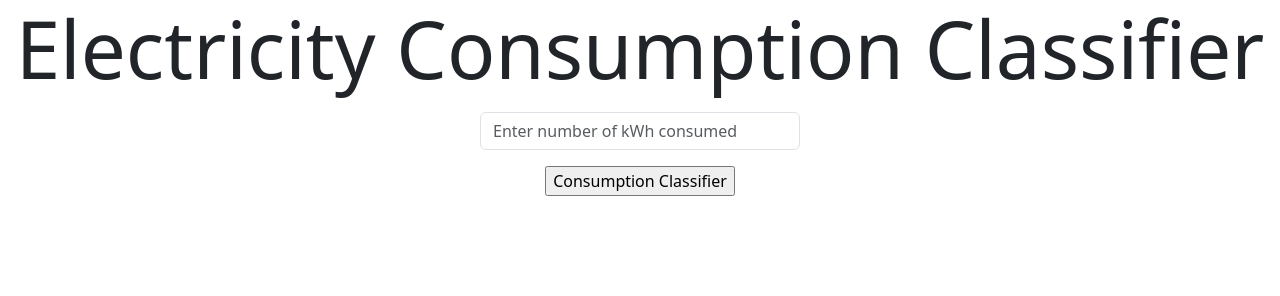
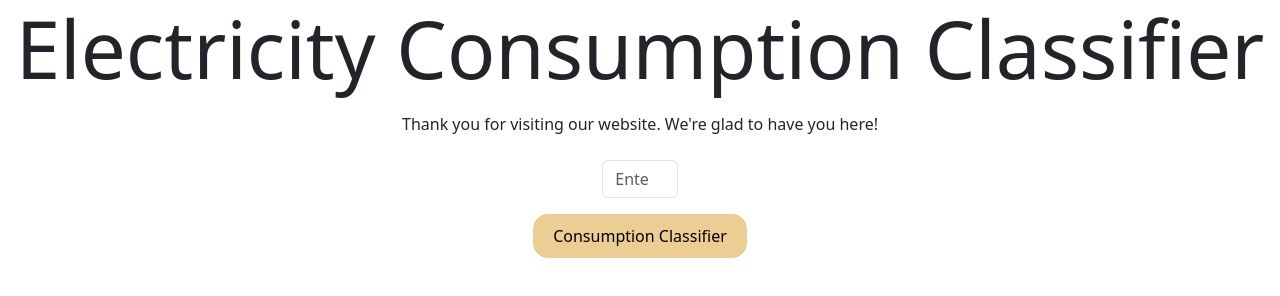
Before and after one commit to MiishkaEugenioMNE/Greenhills_ICT9Topaz_Q4Drill1_Eugenio_Miishka, a plain HTML site: page index.html in a window 1280 px wide. Drawn offline with nearby package versions, Linux system fonts and the light colour scheme.

Commit message:
Update index.html

```diff
--- a/index.html
+++ b/index.html
@@ -11,10 +11,15 @@
 </head>
 <body>
     <p class="text-center display-1">Electricity Consumption Classifier</p>
-    <form class="d-flex flex-column align-items-center gap-3">
-        <input type="number" id="input" placeholder="Enter number of kWh consumed" class="form-control w-25">
-        <input type="button" onclick="classifier()" value="Consumption Classifier">
-    </form>
-    <div id="output" style="font-size: xx-large; text-align: center;"></div>
+    <p class="text-center">Thank you for visiting our website. We're glad to have you here!</p>
+    <div class="row block-row justify-content-center">
+        <div class="col-md-3 m-2 block">
+            <form class="d-flex flex-column align-items-center gap-3">
+                <input type="number" id="KWH_" placeholder="Enter number of kWh consumed" class="form-control w-25">
+                <input type="button" onclick="classifier()" value="Consumption Classifier" style="border-radius: 15px; margin-bottom: 10px; background-color: rgb(236, 205, 148); border: none; padding: 10px 20px; font-size: 16px; color: black;">
+            </form>
+            <div id="output" style="font-size: xx-large; text-align: center;"></div>
+        </div>
+    </div>
 </body>
 </html>
```
